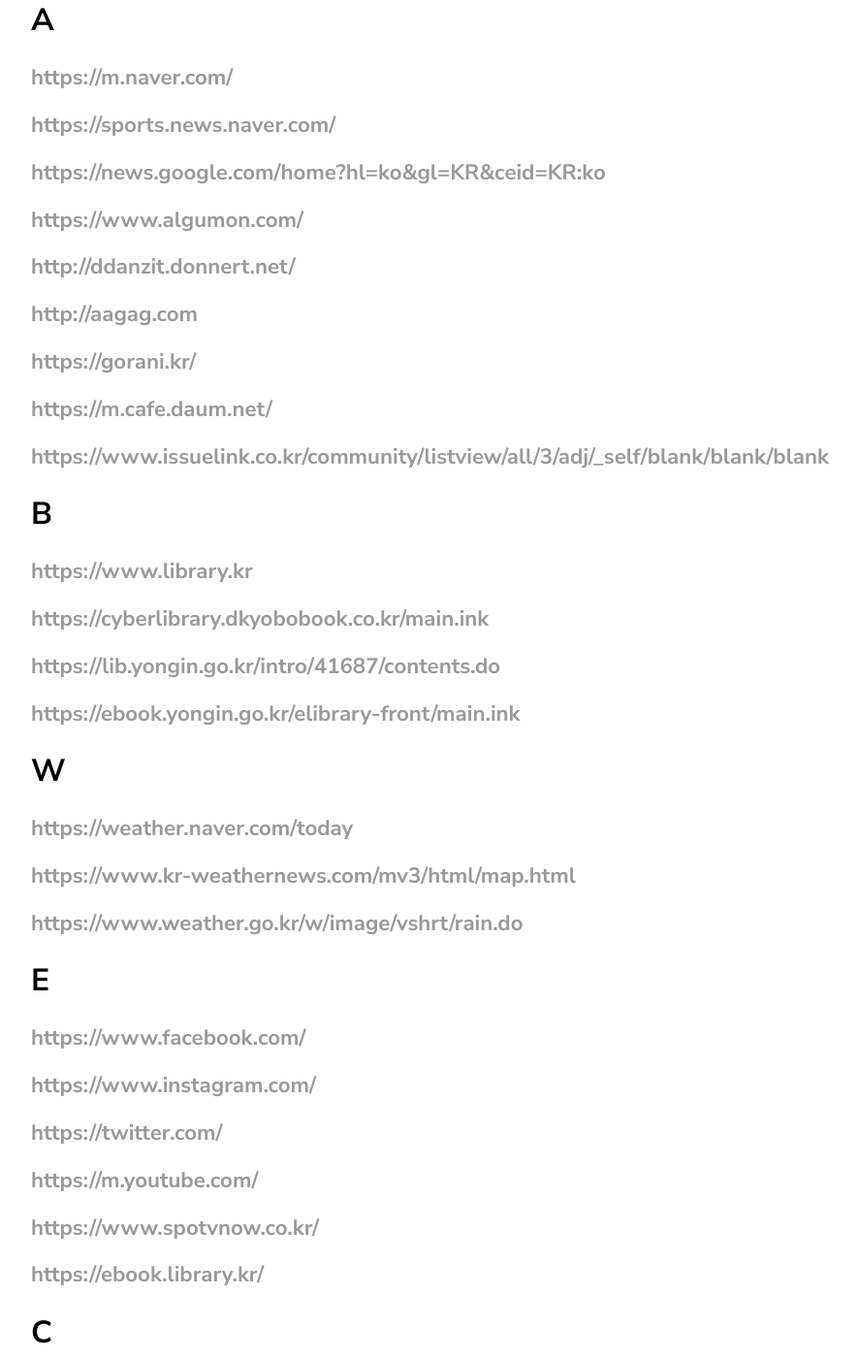
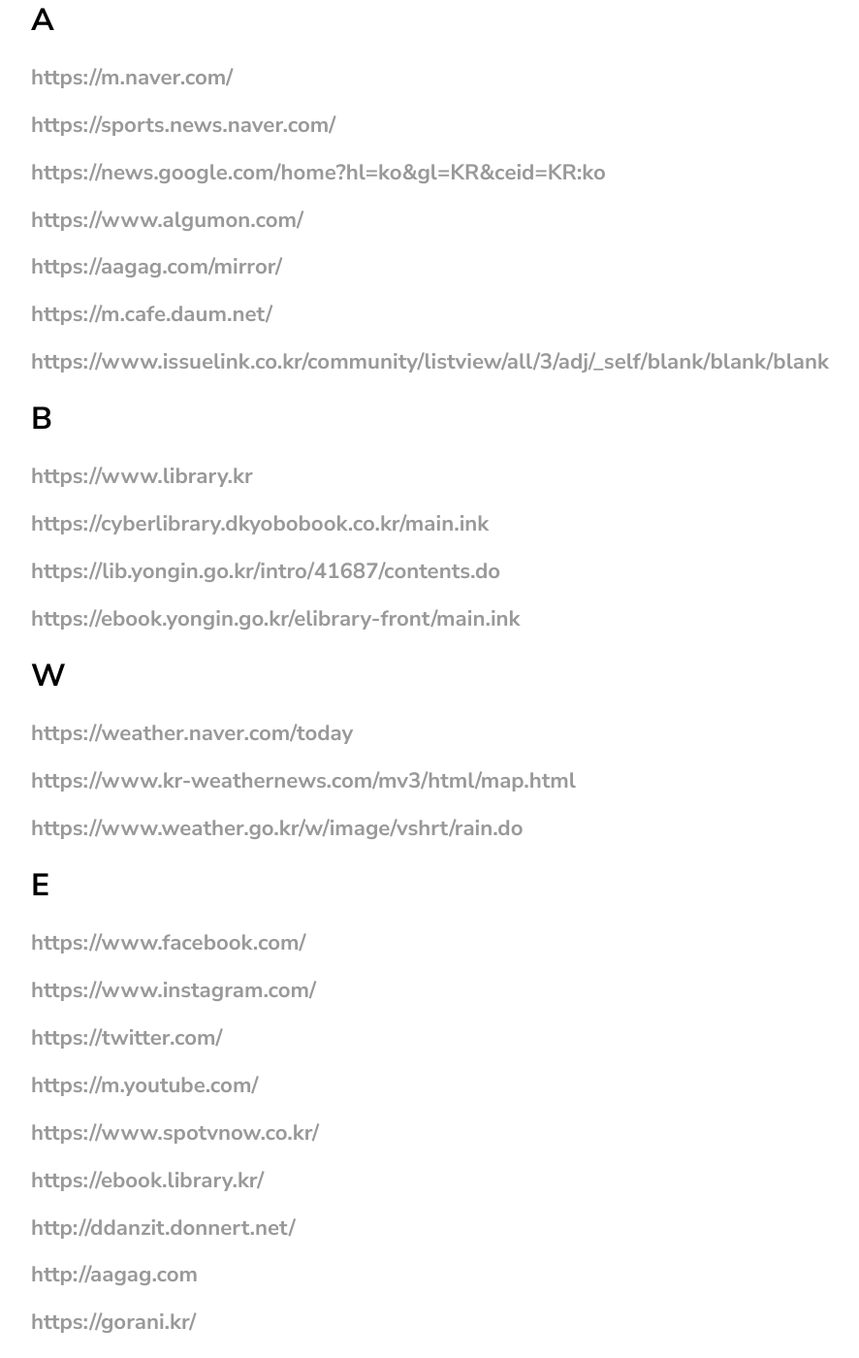
Before and after one commit to keuntaehwang/public, a Jekyll site: the page built from _posts/2023-02-07-favorite.markdown, in a window 1280 px wide and 1400 px high, scrolled down 509 px. Shown: the whole window at 97% size, without its empty margins (68-954 px from the left). Built offline with Jekyll 4.4.1, drawn with Linux system fonts in a browser that asks for light colours.

Commit message:
Update 2023-02-07-favorite.markdown

```diff
--- a/_posts/2023-02-07-favorite.markdown
+++ b/_posts/2023-02-07-favorite.markdown
@@ -10,9 +10,7 @@ categories: NONE
 ### <https://sports.news.naver.com/>
 ### <https://news.google.com/home?hl=ko&gl=KR&ceid=KR:ko>
 ### <https://www.algumon.com/>
-### <http://ddanzit.donnert.net/>
-### <http://aagag.com>
-### <https://gorani.kr/>
+### <https://aagag.com/mirror/>
 ### <https://m.cafe.daum.net/>
 ### <https://www.issuelink.co.kr/community/listview/all/3/adj/_self/blank/blank/blank>
 
@@ -34,6 +32,9 @@ categories: NONE
 ### <https://m.youtube.com/>
 ### <https://www.spotvnow.co.kr/>
 ### <https://ebook.library.kr/>
+### <http://ddanzit.donnert.net/>
+### <http://aagag.com>
+### <https://gorani.kr/>
 
 ## C
 ### <https://mail.google.com/>
```
